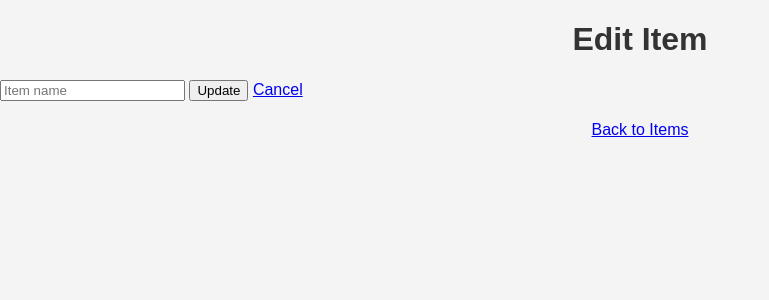
After one commit to tbeehoon/mod10flask, a Flask app: template templates/edit.html in a window 1280 px wide. The commit adds this page. Shown: the top 300 px of the page, without its empty margins (0-769 px from the left). Run offline with Flask 3, Linux system fonts and the light colour scheme; the template is opened without the code that fills it, so the values that code supplies are empty.

Commit message:
complete the project

```diff
--- a/app.py
+++ b/app.py
@@ -22,3 +22,67 @@ def set_user():
     session["user"] = request.form.get("username") or "Guest"
     flash("User saved in session.")
     return redirect(url_for("home"))
+
+@app.route("/logout")
+def logout():
+    session.clear()
+    flash("Logged out.")
+    return redirect(url_for("home"))
+
+def init_db():
+    with get_db() as db:
+        db.execute("""
+            CREATE TABLE IF NOT EXISTS items (
+                id INTEGER PRIMARY KEY AUTOINCREMENT,
+                name TEXT NOT NULL
+            )
+        """)
+
+# Initialize database when app starts
+init_db()
+
+@app.route("/items")
+def list_items():
+    with get_db() as db:
+        items = db.execute("SELECT id, name FROM items ORDER BY id DESC").fetchall()
+    return render_template("items.html", items=items)
+
+@app.route("/items", methods=["POST"])
+def create_item():
+    name = (request.form.get("name") or "").strip()
+    if name:
+        with get_db() as db:
+            db.execute("INSERT INTO items (name) VALUES (?)", (name,))
+        flash("Item created.")
+    return redirect(url_for("list_items"))
+
+@app.route("/items/<int:item_id>/edit")
+def edit_item(item_id):
+    with get_db() as db:
+        item = db.execute("SELECT id, name FROM items WHERE id=?", (item_id,)).fetchone()
+    if not item:
+        flash("Item not found.")
+        return redirect(url_for("list_items"))
+    return render_template("edit.html", item=item)
+
+@app.route("/items/<int:item_id>/edit", methods=["POST"])
+def update_item(item_id):
+    name = (request.form.get("name") or "").strip()
+    if name:
+        with get_db() as db:
+            db.execute("UPDATE items SET name=? WHERE id=?", (name, item_id))
+        flash("Item updated.")
+    else:
+        flash("Name cannot be empty.")
+    return redirect(url_for("list_items"))
+
+@app.route("/items/<int:item_id>/delete", methods=["POST"])
+def delete_item(item_id):
+    with get_db() as db:
+        db.execute("DELETE FROM items WHERE id=?", (item_id,))
+    flash("Item deleted.")
+    return redirect(url_for("list_items"))
+
+
+if __name__ == "__main__":
+    app.run(debug=True, host="127.0.0.1", port=5000)
--- /dev/null
+++ b/templates/edit.html
@@ -0,0 +1,20 @@
+<!doctype html>
+<html>
+  <head>
+    <meta charset="utf-8" />
+    <title>Edit Item</title>
+    <link rel="icon" type="image/png" href="{{ url_for('static', filename='bee-icon.png') }}">
+    <link rel="stylesheet" href="{{ url_for('static', filename='style.css') }}">
+  </head>
+  <body>
+    <h1>Edit Item</h1>
+
+    <form method="post" action="{{ url_for('update_item', item_id=item.id) }}">
+      <input name="name" value="{{ item.name }}" placeholder="Item name" required>
+      <button type="submit">Update</button>
+      <a href="{{ url_for('list_items') }}">Cancel</a>
+    </form>
+
+    <p><a href="{{ url_for('list_items') }}">Back to Items</a></p>
+  </body>
+</html>
--- a/templates/index.html
+++ b/templates/index.html
@@ -2,6 +2,7 @@
   <head>
     <meta charset="utf-8" />
     <title>Flask + Jinja2 + SQLite</title>
+    <link rel="icon" type="image/png" href="{{ url_for('static', filename='bee-icon.png') }}">
     <link rel="stylesheet" href="{{ url_for('static', filename='style.css') }}">
   </head>
   <body>
```
Also changed, not shown: templates/items.html (added, +32 -0 lines), Readme.md (added), static/output1.png (added), static/output2.png (added).
